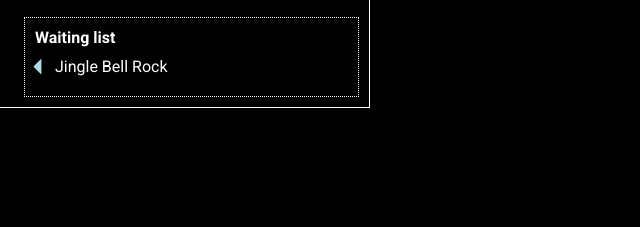
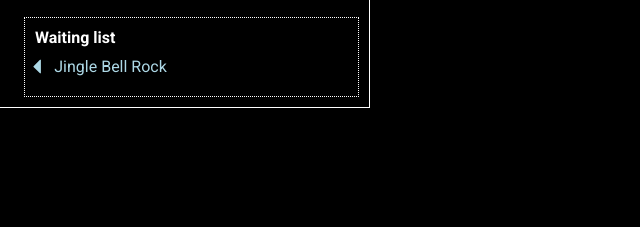
Before and after one commit to MaryAnzh/Custom-HTML-Element-Audio-Player, a website built with webpack: page index.html in a window 1280 px wide. Shown: the part 313-540 px from the top of the page, 630-1270 px from the left. Built offline with nearby package versions, Linux system fonts and the light colour scheme.

Commit message:
feat: add play list layout

```diff
--- a/src/view/components/audio-player/audio-player.scss
+++ b/src/view/components/audio-player/audio-player.scss
@@ -139,10 +139,18 @@
                         }
                     }
 
-                    p {
+                    &__info {
+                        width: 100%;
                         padding-left: 10px;
-                        color: white;
+                        display: flex;
+                        justify-content: space-between;
+
+                        p {
+                            color: lightblue;
+                        }
                     }
+
+
                 }
 
             }
--- a/src/view/components/audio-player/audio-player.ts
+++ b/src/view/components/audio-player/audio-player.ts
@@ -83,12 +83,18 @@ export class AudioPlayerCustomHTML extends HTMLElement {
         const ul = new Control(perent, 'ul', 'items-list');
         items.forEach(item => {
             const li = new Control(ul.node, 'li', 'items-list__item');
+            const audio = new Audio();
+            audio.src = item.src;
             const svg = document.createElementNS(`http://www.w3.org/2000/svg`, "svg");
             svg.setAttribute('viewBox', '0 0 30 15.7');
             svg.innerHTML = `<path d="M29.7,1.4l-14,14c-0.4,0.4-1,0.4-1.4,0l-14-14c-0.4-0.4-0.4-1,0-1.4h29.4C30.1,0.4,30.1,1,29.7,1.4z"/>
             `;
             li.node.appendChild(svg);
-            const text = new Control(li.node, 'p', '', item.title);
+            const itemInfo = new Control(li.node, 'div', 'items-list__item__info');
+            const name = new Control(itemInfo.node, 'p', '', item.title);
+            const time = new Control(itemInfo.node, 'p', '');
+            audio.addEventListener('loadedmetadata', () => time.node.textContent = this.viewTime(audio.duration));
+
         });
     }
 
```
